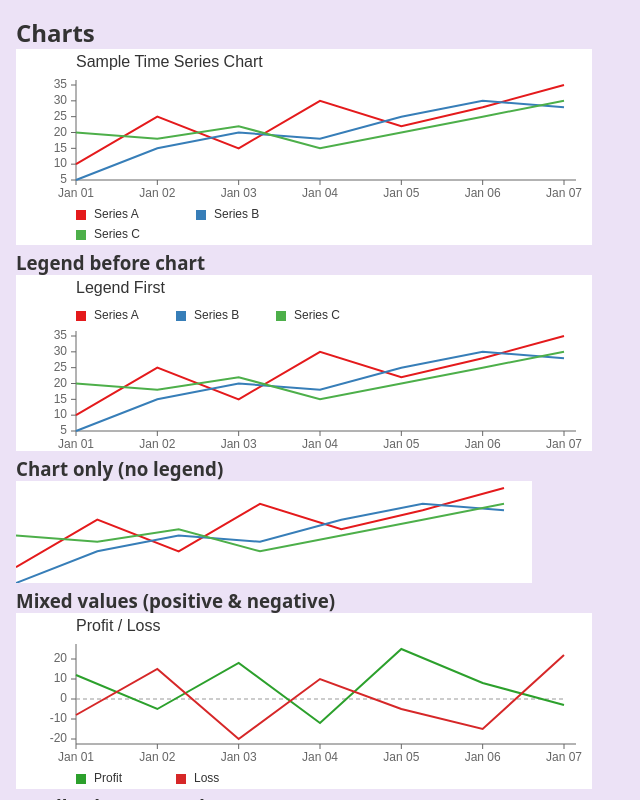
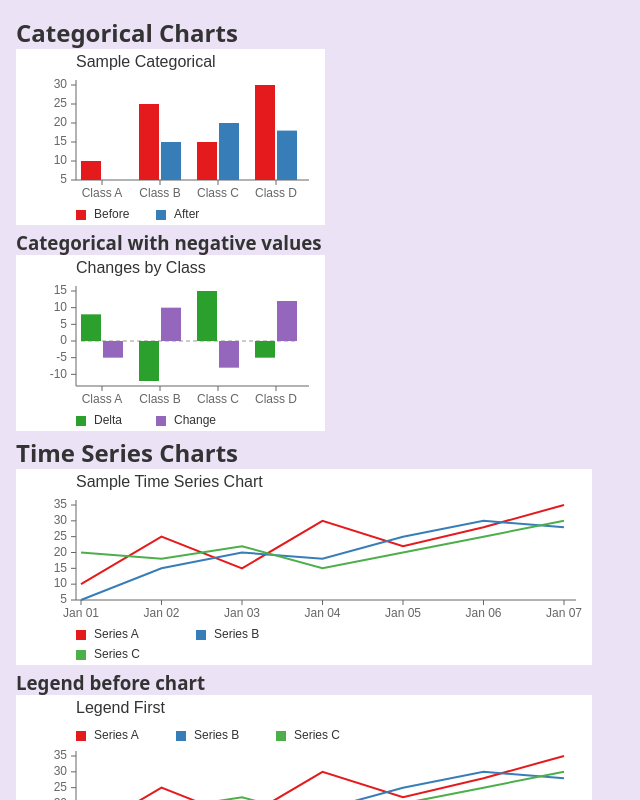
Before and after one commit to Joxter/chart, a React (Vite) app: page / in a window 1280 px wide. Shown: the top 800 px of the page, without its empty margins (0-640 px from the left). Built offline with nearby package versions, Linux system fonts and the light colour scheme.

Commit message:
CategoricalChart

```diff
--- a/src/ChartPg.tsx
+++ b/src/ChartPg.tsx
@@ -76,6 +76,7 @@ const CHART = {
   inset: {
     top: 5,
     bottom: 5,
+    left: 5,
     right: 12,
   },
 };
@@ -107,6 +108,12 @@ const LEGEND = {
 
 const GAP = 5;
 
+const CATEGORICAL = {
+  barWidth: 20,
+  barGap: 2,
+  groupGap: 16,
+};
+
 type Layout = {
   totalWidth: number;
   totalHeight: number;
@@ -117,17 +124,23 @@ type Layout = {
   legend: { x: number; y: number; rows: number } | null;
 };
 
-type Scales = {
-  x: d3.ScaleTime<number, number>;
-  y: d3.ScaleLinear<number, number>;
+type YScale = d3.ScaleLinear<number, number>;
+
+type LayoutParams = {
+  title?: string | null;
+  showAxis?: boolean;
+  layoutRows?: ("title" | "legend" | "chart")[];
+  legendWidth?: number[];
+  seriesCount: number;
+  chartWidth: number;
 };
 
-function calculateLayout(props: TimeSeriesChartProps): Layout {
-  const hasAxis = props.showAxis;
+function calculateLayout(params: LayoutParams): Layout {
+  const hasAxis = params.showAxis ?? true;
   const chartX = hasAxis ? AXIS.leftWidth : 0;
 
-  const columnCount = props.legendWidth ? props.legendWidth.length : 0;
-  const legendRowCount = Math.ceil(props.timeSeries.length / columnCount);
+  const columnCount = params.legendWidth ? params.legendWidth.length : 0;
+  const legendRowCount = Math.ceil(params.seriesCount / columnCount);
 
   let currentY = PADDING.top;
 
@@ -136,18 +149,17 @@ function calculateLayout(props: TimeSeriesChartProps): Layout {
   let axisYLayout: Layout["axisY"] = null;
   let axisXLayout: Layout["axisX"] = null;
   let legendLayout: Layout["legend"] = null;
-  const rows = props.layoutRows || defaultLayoutRows;
+  const rows = params.layoutRows || defaultLayoutRows;
 
   for (let i = 0; i < rows.length; i++) {
     const item = rows[i];
 
-    // Add gap before element (except first)
     if (i > 0) {
       currentY += GAP;
     }
 
     if (item === "title") {
-      if (props.title !== null) {
+      if (params.title !== null) {
         titleLayout = { x: chartX, y: currentY };
         currentY += TITLE.height;
       }
@@ -155,7 +167,7 @@ function calculateLayout(props: TimeSeriesChartProps): Layout {
       chartLayout = {
         x: chartX,
         y: currentY,
-        width: CHART.width,
+        width: params.chartWidth,
         height: CHART.height,
       };
       if (hasAxis) {
@@ -172,7 +184,7 @@ function calculateLayout(props: TimeSeriesChartProps): Layout {
     }
   }
 
-  const totalWidth = chartX + CHART.width + PADDING.right;
+  const totalWidth = chartX + params.chartWidth + PADDING.right;
   const totalHeight = currentY;
 
   return {
@@ -205,10 +217,10 @@ function ChartTitle({ title, layout }: { title: string; layout: Layout }) {
   );
 }
 
-function AxisY({ layout, scales }: { layout: Layout; scales: Scales }) {
+function AxisY({ layout, yScale }: { layout: Layout; yScale: YScale }) {
   if (!layout.axisY) return null;
 
-  const ticks = scales.y.ticks(AXIS.tickCount);
+  const ticks = yScale.ticks(AXIS.tickCount);
   const { x, y } = layout.axisY;
   const chartRight = x + AXIS.leftWidth;
 
@@ -223,7 +235,7 @@ function AxisY({ layout, scales }: { layout: Layout; scales: Scales }) {
         strokeWidth={AXIS.lineWidth}
       />
       {ticks.map((tick) => {
-        const tickY = y + scales.y(tick);
+        const tickY = y + yScale(tick);
         return (
           <g key={tick}>
             <line
@@ -251,18 +263,20 @@ function AxisY({ layout, scales }: { layout: Layout; scales: Scales }) {
   );
 }
 
+type XScale = d3.ScaleTime<number, number>;
+
 function AxisX({
   layout,
-  scales,
+  xScale,
   timeFormat,
 }: {
   layout: Layout;
-  scales: Scales;
+  xScale: XScale;
   timeFormat: (date: Date) => string;
 }) {
-  if (!layout.axisX) return null;
+  if (!layout.axisX || !layout.chart) return null;
 
-  const ticks = scales.x.ticks(AXIS.tickCount);
+  const ticks = xScale.ticks(AXIS.tickCount);
   const { x, y } = layout.axisX;
 
   return (
@@ -270,13 +284,13 @@ function AxisX({
       <line
         x1={x}
         y1={y}
-        x2={x + CHART.width}
+        x2={x + layout.chart.width}
         y2={y}
         stroke={AXIS.color}
         strokeWidth={AXIS.lineWidth}
       />
       {ticks.map((tick) => {
-        const tickX = x + scales.x(tick);
+        const tickX = x + xScale(tick);
         return (
           <g key={tick.getTime()}>
             <line
@@ -307,12 +321,14 @@ function ChartLines({
   timeSeries,
   time,
   layout,
-  scales,
+  xScale,
+  yScale,
 }: {
   timeSeries: TimeSeriesItem[];
   time: Date[];
   layout: Layout;
-  scales: Scales;
+  xScale: XScale;
+  yScale: YScale;
 }) {
   if (!layout.chart) return null;
   const { x: offsetX, y: offsetY } = layout.chart;
@@ -322,7 +338,7 @@ function ChartLines({
   const chartBottom = offsetY + CHART.height;
   const baselineY = Math.max(
     chartTop,
-    Math.min(chartBottom, offsetY + scales.y(0)),
+    Math.min(chartBottom, offsetY + yScale(0)),
   );
 
   return (
@@ -333,9 +349,9 @@ function ChartLines({
         if (variant === "area") {
           const areaGenerator = d3
             .area<number>()
-            .x((_, i) => offsetX + scales.x(time[i]))
+            .x((_, i) => offsetX + xScale(time[i]))
             .y0(baselineY)
-            .y1((d) => offsetY + scales.y(d));
+            .y1((d) => offsetY + yScale(d));
 
           const pathD = areaGenerator(series.data);
 
@@ -353,8 +369,8 @@ function ChartLines({
           return (
             <g key={idx}>
               {series.data.map((d, i) => {
-                const x = offsetX + scales.x(time[i]) - CHART.barWidth / 2;
-                const yVal = offsetY + scales.y(d);
+                const x = offsetX + xScale(time[i]) - CHART.barWidth / 2;
+                const yVal = offsetY + yScale(d);
                 const y = Math.min(yVal, baselineY);
                 const height = Math.abs(yVal - baselineY);
 
@@ -375,8 +391,8 @@ function ChartLines({
 
         const lineGenerator = d3
           .line<number>()
-          .x((_, i) => offsetX + scales.x(time[i]))
-          .y((d) => offsetY + scales.y(d));
+          .x((_, i) => offsetX + xScale(time[i]))
+          .y((d) => offsetY + yScale(d));
 
         const pathD = lineGenerator(series.data);
 
@@ -394,12 +410,14 @@ function ChartLines({
   );
 }
 
+type LegendItem = { label: string; color: string };
+
 function ChartLegend({
-  timeSeries,
+  items,
   legendWidth,
   layout,
 }: {
-  timeSeries: TimeSeriesItem[];
+  items: LegendItem[];
   legendWidth?: number[];
   layout: Layout;
 }) {
@@ -409,7 +427,7 @@ function ChartLegend({
 
   return (
     <g className="legend">
-      {timeSeries.map((series, index) => {
+      {items.map((item, index) => {
         const col = index % columnCount;
         const row = Math.floor(index / columnCount);
 
@@ -425,7 +443,7 @@ function ChartLegend({
               y={boxY}
               width={LEGEND.colorBoxSize}
               height={LEGEND.colorBoxSize}
-              fill={series.color}
+              fill={item.color}
             />
             <text
               x={colX + LEGEND.colorBoxSize + LEGEND.colorBoxMargin}
@@ -435,7 +453,7 @@ function ChartLegend({
               fill={LEGEND.color}
               dominantBaseline="middle"
             >
-              {series.label}
+              {item.label}
             </text>
           </g>
         );
@@ -444,17 +462,17 @@ function ChartLegend({
   );
 }
 
-function ZeroLine({ layout, scales }: { layout: Layout; scales: Scales }) {
+function ZeroLine({ layout, yScale }: { layout: Layout; yScale: YScale }) {
   if (!layout.chart) return null;
-  const { x: offsetX, y: offsetY } = layout.chart;
+  const { x: offsetX, y: offsetY, width: chartWidth } = layout.chart;
 
-  const zeroY = offsetY + scales.y(0);
+  const zeroY = offsetY + yScale(0);
 
   return (
     <line
-      x1={offsetX}
+      x1={offsetX + CHART.inset.left}
       y1={zeroY}
-      x2={offsetX + CHART.width - CHART.inset.right}
+      x2={offsetX + chartWidth - CHART.inset.right}
       y2={zeroY}
       stroke={CHART.zeroLine.color}
       strokeWidth={CHART.zeroLine.width}
@@ -463,43 +481,181 @@ function ZeroLine({ layout, scales }: { layout: Layout; scales: Scales }) {
   );
 }
 
-export function TimeSeriesChart(props: TimeSeriesChartProps) {
-  const { timeSeries, time, showAxis, title, timeFormat, legendWidth } = props;
+// --- CategoricalChart ---
 
-  const { layout, scales, hasNegative } = useMemo(() => {
-    if (timeSeries.length === 0 || time.length === 0) {
-      return { layout: null, scales: null, hasNegative: false };
+type CategoricalSeriesItem = {
+  legend: string;
+  color: string;
+  values: number[];
+};
+
+type CategoricalChartProps = {
+  title?: string | null;
+  labels: string[];
+  series: CategoricalSeriesItem[];
+  legendWidth?: number[];
+  showAxis?: boolean;
+  layoutRows?: ("title" | "legend" | "chart")[];
+};
+
+function CategoricalAxisX({
+  layout,
+  labels,
+  seriesCount,
+}: {
+  layout: Layout;
+  labels: string[];
+  seriesCount: number;
+}) {
+  if (!layout.axisX || !layout.chart) return null;
+
+  const { x, y } = layout.axisX;
+  const groupWidth =
+    seriesCount * CATEGORICAL.barWidth + (seriesCount - 1) * CATEGORICAL.barGap;
+
+  return (
+    <g className="x-axis">
+      <line
+        x1={x}
+        y1={y}
+        x2={x + layout.chart.width}
+        y2={y}
+        stroke={AXIS.color}
+        strokeWidth={AXIS.lineWidth}
+      />
+      {labels.map((label, i) => {
+        const groupX =
+          CHART.inset.left + i * (groupWidth + CATEGORICAL.groupGap);
+        const tickX = x + groupX + groupWidth / 2;
+        return (
+          <g key={i}>
+            <line
+              x1={tickX}
+              y1={y}
+              x2={tickX}
+              y2={y + AXIS.tickSize}
+              stroke={AXIS.color}
+            />
+            <text
+              x={tickX}
+              y={y + AXIS.tickSize + AXIS.fontSize}
+              fontSize={AXIS.fontSize}
+              fontFamily={AXIS.fontFamily}
+              fill={AXIS.color}
+              textAnchor="middle"
+            >
+              {label}
+            </text>
+          </g>
+        );
+      })}
+    </g>
+  );
+}
+
+function CategoricalBars({
+  series,
+  layout,
+  yScale,
+}: {
+  series: CategoricalSeriesItem[];
+  layout: Layout;
+  yScale: YScale;
+}) {
+  if (!layout.chart) return null;
+  const { x: offsetX, y: offsetY } = layout.chart;
+
+  const chartTop = offsetY + CHART.inset.top;
+  const chartBottom = offsetY + CHART.height;
+  const baselineY = Math.max(
+    chartTop,
+    Math.min(chartBottom, offsetY + yScale(0)),
+  );
+
+  const groupWidth =
+    series.length * CATEGORICAL.barWidth +
+    (series.length - 1) * CATEGORICAL.barGap;
+
+  return (
+    <g className="categorical-bars">
+      {series.map((s, seriesIdx) => (
+        <g key={seriesIdx}>
+          {s.values.map((value, catIdx) => {
+            const groupX =
+              CHART.inset.left + catIdx * (groupWidth + CATEGORICAL.groupGap);
+            const barX =
+              offsetX +
+              groupX +
+              seriesIdx * (CATEGORICAL.barWidth + CATEGORICAL.barGap);
+            const yVal = offsetY + yScale(value);
+            const y = Math.min(yVal, baselineY);
+            const height = Math.abs(yVal - baselineY);
+
+            return (
+              <rect
+                key={catIdx}
+                x={barX}
+                y={y}
+                width={CATEGORICAL.barWidth}
+                height={height}
+                fill={s.color}
+              />
+            );
+          })}
+        </g>
+      ))}
+    </g>
+  );
+}
+
+export function CategoricalChart(props: CategoricalChartProps) {
+  const { labels, series, title, legendWidth } = props;
+  const showAxis = props.showAxis ?? true;
+
+  const { layout, yScale, hasNegative } = useMemo(() => {
+    if (series.length === 0 || labels.length === 0) {
+      return { layout: null, yScale: null, hasNegative: false };
     }
 
-    const layout = calculateLayout(props);
+    const groupWidth =
+      series.length * CATEGORICAL.barWidth +
+      (series.length - 1) * CATEGORICAL.barGap;
+    const chartWidth =
+      CHART.inset.left +
+      labels.length * groupWidth +
+      (labels.length - 1) * CATEGORICAL.groupGap +
+      CHART.inset.right;
 
-    const yMin = d3.min(timeSeries.map((s) => d3.min(s.data) ?? 0)) ?? 0;
-    const yMax = d3.max(timeSeries.map((s) => d3.max(s.data) ?? 0)) ?? 0;
+    const layout = calculateLayout({
+      ...props,
+      seriesCount: series.length,
+      chartWidth,
+    });
+
+    const allValues = series.flatMap((s) => s.values);
+    const yMin = d3.min(allValues) ?? 0;
+    const yMax = d3.max(allValues) ?? 0;
 
     if (!yMin && !yMax) {
-      return { layout: null, scales: null, hasNegative: false };
+      return { layout: null, yScale: null, hasNegative: false };
     }
 
     const hasNegative = yMin < 0;
     const bottomInset = hasNegative ? CHART.inset.bottom : 0;
 
-    const scales: Scales = {
-      x: d3
-        .scaleTime()
-        .domain(d3.extent(time) as [Date, Date])
-        .range([0, CHART.width - CHART.inset.right]),
-      y: d3
-        .scaleLinear()
-        .domain([yMax, yMin])
-        .range([CHART.inset.top, CHART.height - bottomInset]),
-    };
+    const yScale: YScale = d3
+      .scaleLinear()
+      .domain([yMax, yMin])
+      .range([CHART.inset.top, CHART.height - bottomInset]);
 
-    return { layout, scales, hasNegative };
-  }, [props, timeSeries, time]);
+    return { layout, yScale, hasNegative };
+  }, [props, series, labels]);
 
-  if (!layout || !scales) {
+  if (!layout || !yScale) {
     return <svg />;
   }
+
+  const legendItems = series.map((s) => ({ label: s.legend, color: s.color }));
 
   return (
     <svg
@@ -511,19 +667,96 @@ export function TimeSeriesChart(props: TimeSeriesChartProps) {
       {title && <ChartTitle title={title} layout={layout} />}
       {showAxis && (
         <>
-          <AxisY layout={layout} scales={scales} />
-          <AxisX layout={layout} scales={scales} timeFormat={timeFormat} />
+          <AxisY layout={layout} yScale={yScale} />
+          <CategoricalAxisX
+            layout={layout}
+            labels={labels}
+            seriesCount={series.length}
+          />
         </>
       )}
-      {hasNegative && <ZeroLine layout={layout} scales={scales} />}
+      {hasNegative && <ZeroLine layout={layout} yScale={yScale} />}
+      <CategoricalBars series={series} layout={layout} yScale={yScale} />
+      <ChartLegend
+        items={legendItems}
+        legendWidth={legendWidth}
+        layout={layout}
+      />
+    </svg>
+  );
+}
+
+export function TimeSeriesChart(props: TimeSeriesChartProps) {
+  const { timeSeries, time, title, timeFormat, legendWidth } = props;
+  const showAxis = props.showAxis ?? true;
+
+  const { layout, xScale, yScale, hasNegative } = useMemo(() => {
+    if (timeSeries.length === 0 || time.length === 0) {
+      return { layout: null, xScale: null, yScale: null, hasNegative: false };
+    }
+
+    const layout = calculateLayout({
+      ...props,
+      seriesCount: timeSeries.length,
+      chartWidth: CHART.width,
+    });
+
+    const yMin = d3.min(timeSeries.map((s) => d3.min(s.data) ?? 0)) ?? 0;
+    const yMax = d3.max(timeSeries.map((s) => d3.max(s.data) ?? 0)) ?? 0;
+
+    if (!yMin && !yMax) {
+      return { layout: null, xScale: null, yScale: null, hasNegative: false };
+    }
+
+    const hasNegative = yMin < 0;
+    const bottomInset = hasNegative ? CHART.inset.bottom : 0;
+
+    const xScale = d3
+      .scaleTime()
+      .domain(d3.extent(time) as [Date, Date])
+      .range([CHART.inset.left, CHART.width - CHART.inset.right]);
+
+    const yScale: YScale = d3
+      .scaleLinear()
+      .domain([yMax, yMin])
+      .range([CHART.inset.top, CHART.height - bottomInset]);
+
+    return { layout, xScale, yScale, hasNegative };
+  }, [props, timeSeries, time]);
+
+  if (!layout || !xScale || !yScale) {
+    return <svg />;
+  }
+
+  const legendItems = timeSeries.map((s) => ({
+    label: s.label,
+    color: s.color,
+  }));
+
+  return (
+    <svg
+      width={layout.totalWidth}
+      height={layout.totalHeight}
+      style={{ backgroundColor: "#fff" }}
+      xmlns="http://www.w3.org/2000/svg"
+    >
+      {title && <ChartTitle title={title} layout={layout} />}
+      {showAxis && (
+        <>
+          <AxisY layout={layout} yScale={yScale} />
+          <AxisX layout={layout} xScale={xScale} timeFormat={timeFormat} />
+        </>
+      )}
+      {hasNegative && <ZeroLine layout={layout} yScale={yScale} />}
       <ChartLines
         timeSeries={timeSeries}
         time={time}
         layout={layout}
-        scales={scales}
+        xScale={xScale}
+        yScale={yScale}
       />
       <ChartLegend
-        timeSeries={timeSeries}
+        items={legendItems}
         legendWidth={legendWidth}
         layout={layout}
       />
@@ -594,10 +827,38 @@ const mixedBarsSeries: TimeSeriesItem[] = [
 
 const formatDate = (d: Date) => d3.timeFormat("%b %d")(d);
 
+const categoricalLabels = ["Class A", "Class B", "Class C", "Class D"];
+
+const categoricalSeries: CategoricalSeriesItem[] = [
+  { legend: "Before", color: "#e41a1c", values: [10, 25, 15, 30] },
+  { legend: "After", color: "#377eb8", values: [5, 15, 20, 18] },
+];
+
+const categoricalMixedSeries: CategoricalSeriesItem[] = [
+  { legend: "Delta", color: "#2ca02c", values: [8, -12, 15, -5] },
+  { legend: "Change", color: "#9467bd", values: [-5, 10, -8, 12] },
+];
+
 export function ChartPg() {
   return (
     <div>
-      <h2>Charts</h2>
+      <h2>Categorical Charts</h2>
+      <CategoricalChart
+        title="Sample Categorical"
+        labels={categoricalLabels}
+        series={categoricalSeries}
+        legendWidth={[80, 80]}
+      />
+
+      <h3>Categorical with negative values</h3>
+      <CategoricalChart
+        title="Changes by Class"
+        labels={categoricalLabels}
+        series={categoricalMixedSeries}
+        legendWidth={[80, 80]}
+      />
+
+      <h2>Time Series Charts</h2>
       <TimeSeriesChart
         title="Sample Time Series Chart"
         timeSeries={testTimeSeries}
```
